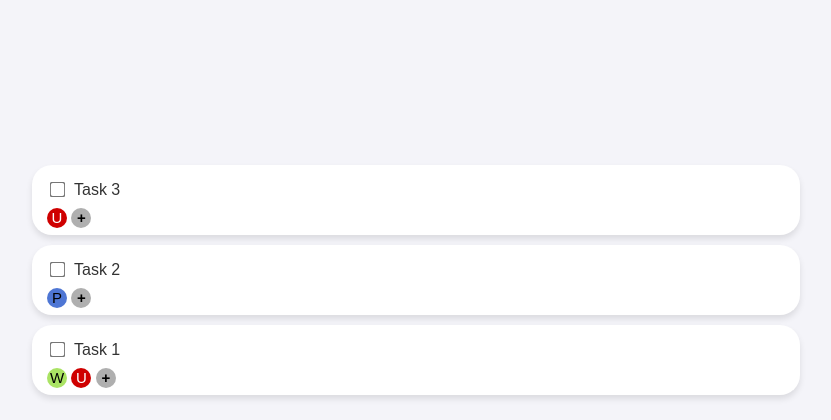
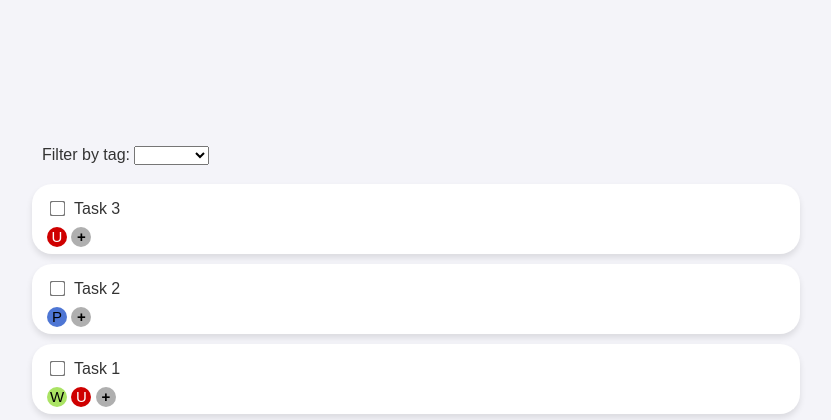
Before and after one commit to sock-bombers/to-do-list, a Flask app: page / in a window 1280 px wide. Shown: the top 420 px of the page, without its empty margins (224-1055 px from the left). Run offline with Flask 3, Linux system fonts and the light colour scheme; some web fonts are replaced.

Commit message:
added filtering by tags

```diff
--- a/project/app.py
+++ b/project/app.py
@@ -14,6 +14,8 @@ tags = {
     "Urgent": "#cf0000",
 }
 
+filtered_tag = ""
+
 #  id: [task_name, completed, [tag_names], recently_added]}
 tasks = {
     0: ["Task 1", 0, ["Work", "Urgent"], 0],
@@ -29,12 +31,15 @@ current_index = len(tasks)
 
 @app.route('/')
 def index():
-    print(tasks.items())
-    checked_tasks = {k: v for k, v in reversed({k: v for k, v in tasks.items() if v[1] == 1}.items())}
-    unchecked_tasks = {k: v for k, v in reversed({k: v for k, v in tasks.items() if v[1] == 0}.items())}
+    if filtered_tag == "":
+        checked_tasks = {k: v for k, v in reversed({k: v for k, v in tasks.items() if v[1] == 1}.items())}
+        unchecked_tasks = {k: v for k, v in reversed({k: v for k, v in tasks.items() if v[1] == 0}.items())}
+    else:
+        checked_tasks = {k: v for k, v in reversed({k: v for k, v in tasks.items() if v[1] == 1 and filtered_tag in v[2]}.items())}
+        unchecked_tasks = {k: v for k, v in reversed({k: v for k, v in tasks.items() if v[1] == 0 and filtered_tag in v[2]}.items())}
     tasks_arg = unchecked_tasks.copy()
     tasks_arg.update(checked_tasks)
-    return render_template('index.html', tasks=tasks_arg,tags=tags)
+    return render_template('index.html', tasks=tasks_arg,tags=tags,filtered_tag=filtered_tag)
 
 @app.route('/add', methods=['POST'])
 def add_task():
@@ -100,6 +105,13 @@ def create_tag():
 
     return redirect(url_for('index'))
 
+@app.route('/filter_tasks', methods=['POST'])
+def filter_tasks():
+    global filtered_tag
+    filtered_tag = request.form.get('tagsFilterList')
+
+    return redirect(url_for('index'))
+
 
 if __name__ == '__main__':
     app.run(debug=True)
--- a/project/static/styles.css
+++ b/project/static/styles.css
@@ -252,3 +252,14 @@ input[type="checkbox"] {
         background-color: var(--bg-hov);
     }
 }
+
+#tags-filter-text {
+    display: inline-block;
+    transform: translateX(10px);
+    margin-left: -30vw;
+    margin-bottom: 20px;
+}
+
+#tags-filter-list {
+    transform: translateX(10px);
+}
--- a/project/templates/index.html
+++ b/project/templates/index.html
@@ -9,6 +9,15 @@
 </head>
 
 <body>
+    <form method="POST" action="{{ url_for('filter_tasks') }}">
+        <label for="tags-filter-list" id="tags-filter-text">Filter by tag:</label>
+        <select id="tags-filter-list" name="tagsFilterList" onchange="this.form.submit()">
+            <option value="" {% if filtered_tag == "" %} selected {% endif %}></option>
+            {% for tag in tags %}<option style="background-color: {{ tags[tag] }}; color: {% if colour_intensity(tags[tag]) > 127 %} black {% else %} white {% endif %};"
+            value="{{ tag }}" {% if filtered_tag == tag %} selected {% endif %}>{{ tag }}</option>{% endfor %}
+        </select>
+    </form>
+
     <ul id="task-list">
         {% for task in tasks %}
         <li id="task-item{{ task }}" class="task-item" style="{% if tasks[task][3] == 1 %} animation: fade-in-anim 2s ease {{ reset_recently_added(task) }} {% else %} opacity: 1 {% endif %}">
```
Also changed, not shown: README.md.
